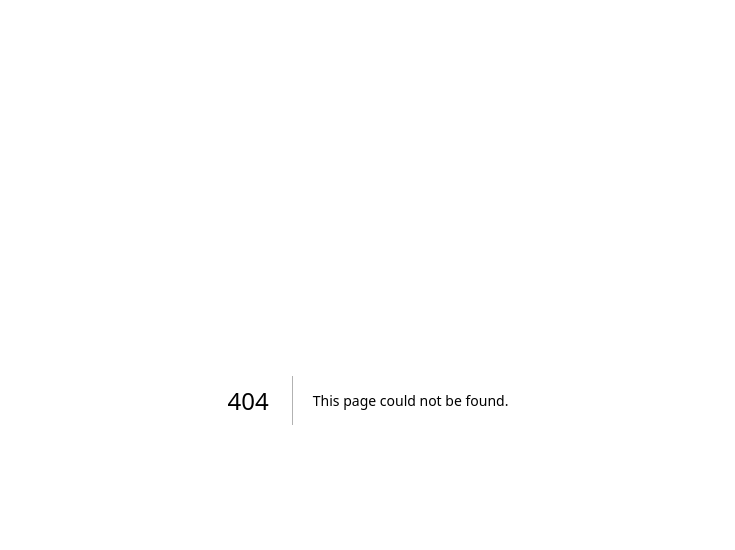
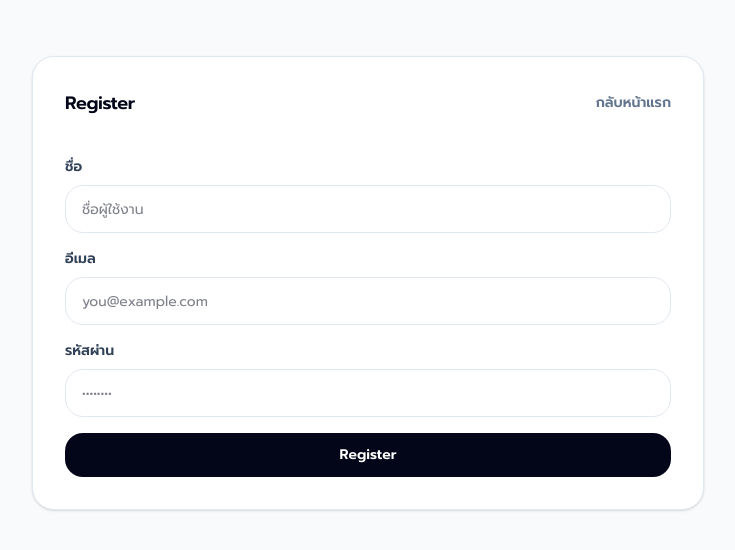
Before and after one commit to jirayuwannagul-tech/lotto-usa, a Next.js app: page /register in a window 1280 px wide. Before the commit this address had no page. Shown: the top 550 px of the page, without its empty margins (272-1007 px from the left). Built offline with nearby package versions, Linux system fonts and the light colour scheme.

Commit message:
Add login and register pages

```diff
--- /dev/null
+++ b/src/app/login/page.tsx
@@ -0,0 +1,41 @@
+import Link from "next/link"
+
+export default function LoginPage() {
+  return (
+    <div className="min-h-screen bg-slate-50 px-5 py-10 text-slate-950 sm:px-6 sm:py-14">
+      <div className="mx-auto max-w-2xl rounded-3xl border border-slate-200 bg-white p-8 shadow-sm">
+        <div className="flex items-center justify-between">
+          <p className="text-lg font-semibold tracking-tight text-slate-950">Login</p>
+          <Link href="/" className="text-sm font-semibold text-slate-500 transition hover:text-slate-950">
+            กลับหน้าแรก
+          </Link>
+        </div>
+
+        <div className="mt-10 space-y-4">
+          <div>
+            <label className="mb-2 block text-sm font-semibold text-slate-700">อีเมล</label>
+            <input
+              type="email"
+              className="h-12 w-full rounded-2xl border border-slate-200 px-4 text-sm outline-none transition focus:border-slate-400"
+              placeholder="you@example.com"
+            />
+          </div>
+          <div>
+            <label className="mb-2 block text-sm font-semibold text-slate-700">รหัสผ่าน</label>
+            <input
+              type="password"
+              className="h-12 w-full rounded-2xl border border-slate-200 px-4 text-sm outline-none transition focus:border-slate-400"
+              placeholder="••••••••"
+            />
+          </div>
+          <button
+            type="button"
+            className="w-full rounded-2xl bg-slate-950 px-4 py-3 text-sm font-semibold text-white transition hover:bg-slate-800"
+          >
+            Login
+          </button>
+        </div>
+      </div>
+    </div>
+  )
+}
--- a/src/app/page.tsx
+++ b/src/app/page.tsx
@@ -1,3 +1,4 @@
+import Link from "next/link"
 import { prisma } from "@/lib/prisma"
 import { syncUpcomingDraws } from "@/lib/draw-schedule"
 
@@ -27,9 +28,13 @@ export default async function Home() {
         <section className="rounded-3xl border border-slate-200 bg-white p-8 shadow-sm">
           <div className="flex items-center justify-between">
             <p className="text-lg font-semibold tracking-tight text-slate-950">LottoUSA</p>
-            <div className="flex items-center gap-3 text-sm font-semibold text-slate-500">
-              <span>Login</span>
-              <span>Register</span>
+            <div className="flex items-center gap-3 text-sm font-semibold">
+              <Link href="/login" className="text-slate-500 transition hover:text-slate-950">
+                Login
+              </Link>
+              <Link href="/register" className="text-slate-500 transition hover:text-slate-950">
+                Register
+              </Link>
             </div>
           </div>
 
@@ -45,18 +50,24 @@ export default async function Home() {
               </p>
 
               <div className="mt-10 grid gap-4 sm:grid-cols-2">
-                <div className="rounded-3xl border border-slate-200 bg-slate-50 px-6 py-8 text-center">
+                <button
+                  type="button"
+                  className="rounded-3xl border border-slate-200 bg-slate-50 px-6 py-8 text-center transition hover:border-slate-300 hover:bg-white"
+                >
                   <p className="text-sm font-semibold text-slate-500">Power Ball</p>
                   <p className="mt-3 text-2xl font-semibold tracking-tight text-slate-950">
                     ไปหน้าซื้อหวย
                   </p>
-                </div>
-                <div className="rounded-3xl border border-slate-200 bg-slate-50 px-6 py-8 text-center">
+                </button>
+                <button
+                  type="button"
+                  className="rounded-3xl border border-slate-200 bg-slate-50 px-6 py-8 text-center transition hover:border-slate-300 hover:bg-white"
+                >
                   <p className="text-sm font-semibold text-slate-500">Mega Ball</p>
                   <p className="mt-3 text-2xl font-semibold tracking-tight text-slate-950">
                     ไปหน้าซื้อหวย
                   </p>
-                </div>
+                </button>
               </div>
             </div>
 
--- /dev/null
+++ b/src/app/register/page.tsx
@@ -0,0 +1,49 @@
+import Link from "next/link"
+
+export default function RegisterPage() {
+  return (
+    <div className="min-h-screen bg-slate-50 px-5 py-10 text-slate-950 sm:px-6 sm:py-14">
+      <div className="mx-auto max-w-2xl rounded-3xl border border-slate-200 bg-white p-8 shadow-sm">
+        <div className="flex items-center justify-between">
+          <p className="text-lg font-semibold tracking-tight text-slate-950">Register</p>
+          <Link href="/" className="text-sm font-semibold text-slate-500 transition hover:text-slate-950">
+            กลับหน้าแรก
+          </Link>
+        </div>
+
+        <div className="mt-10 grid gap-4">
+          <div>
+            <label className="mb-2 block text-sm font-semibold text-slate-700">ชื่อ</label>
+            <input
+              type="text"
+              className="h-12 w-full rounded-2xl border border-slate-200 px-4 text-sm outline-none transition focus:border-slate-400"
+              placeholder="ชื่อผู้ใช้งาน"
+            />
+          </div>
+          <div>
+            <label className="mb-2 block text-sm font-semibold text-slate-700">อีเมล</label>
+            <input
+              type="email"
+              className="h-12 w-full rounded-2xl border border-slate-200 px-4 text-sm outline-none transition focus:border-slate-400"
+              placeholder="you@example.com"
+            />
+          </div>
+          <div>
+            <label className="mb-2 block text-sm font-semibold text-slate-700">รหัสผ่าน</label>
+            <input
+              type="password"
+              className="h-12 w-full rounded-2xl border border-slate-200 px-4 text-sm outline-none transition focus:border-slate-400"
+              placeholder="••••••••"
+            />
+          </div>
+          <button
+            type="button"
+            className="w-full rounded-2xl bg-slate-950 px-4 py-3 text-sm font-semibold text-white transition hover:bg-slate-800"
+          >
+            Register
+          </button>
+        </div>
+      </div>
+    </div>
+  )
+}
```
